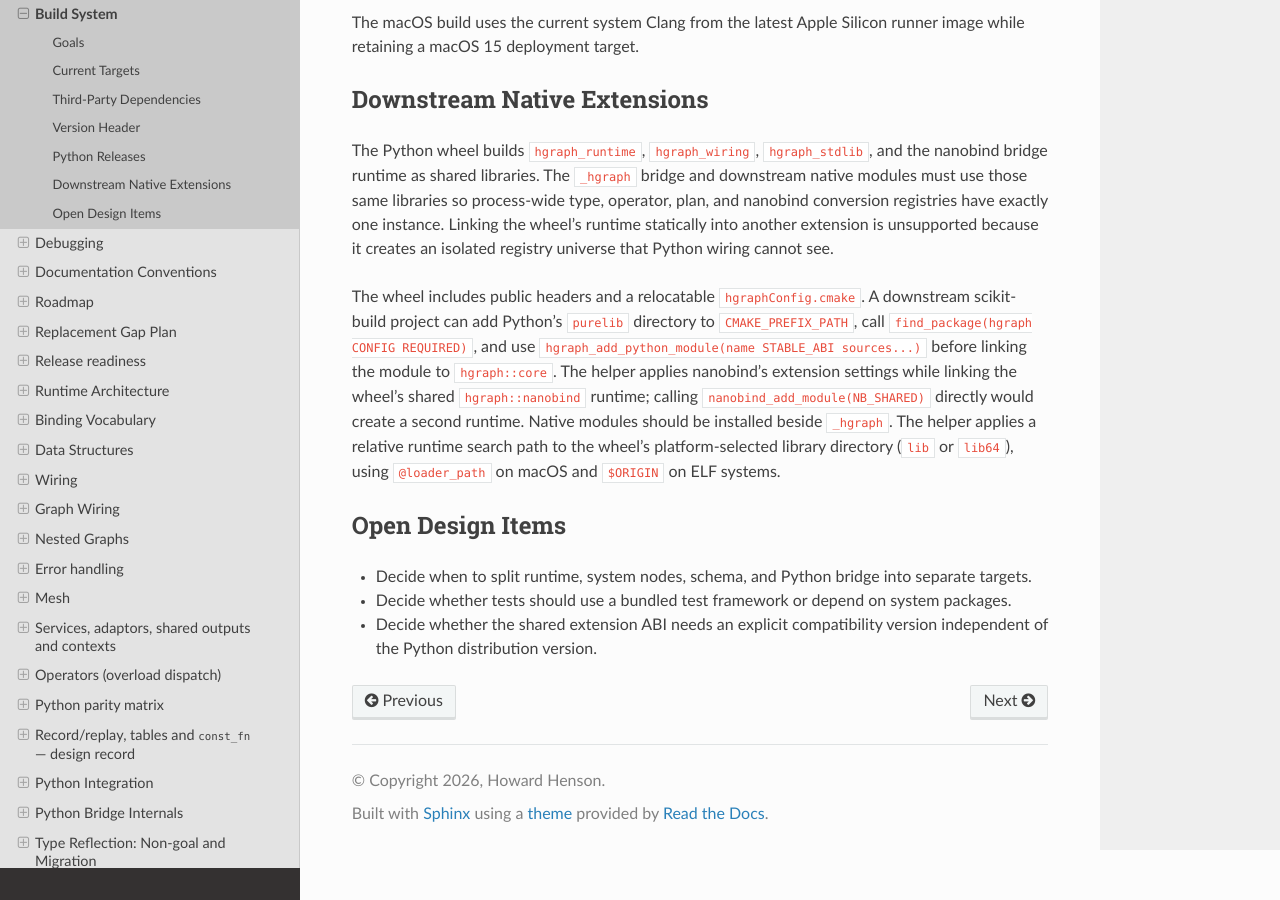
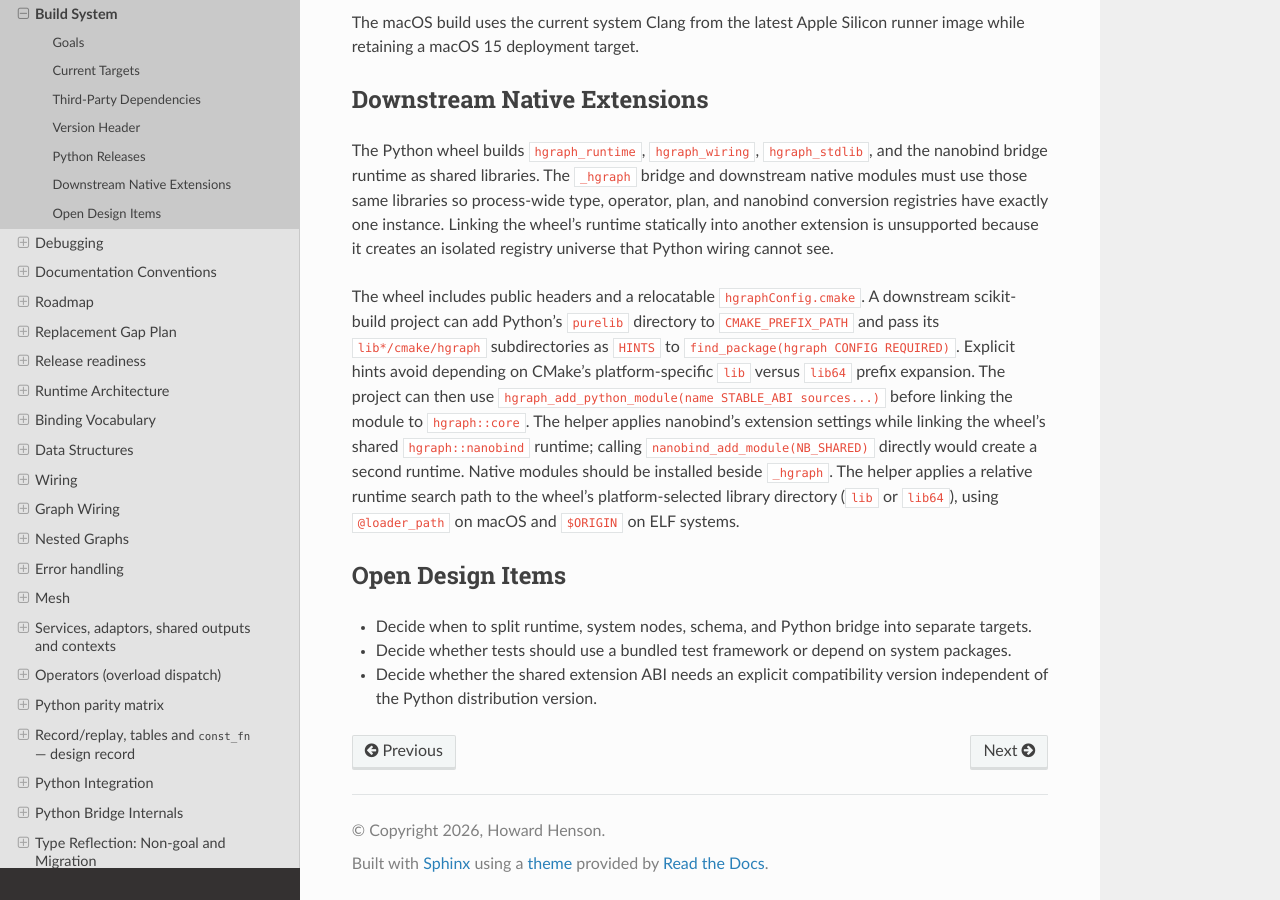
Before and after one commit to hhenson/hg_cpp, a Sphinx documentation site: the page built from docs/source/developer_guide/build_system.rst, in a window 1280 px wide and 900 px high, scrolled down 1702 px. Built offline with Sphinx 7.4.7 and the Read the Docs theme 3.1.0, drawn with Linux system fonts in a browser that asks for light colours.

Commit message:
Make Python SDK discovery libdir-independent

```diff
--- a/docs/source/developer_guide/build_system.rst
+++ b/docs/source/developer_guide/build_system.rst
@@ -88,7 +88,10 @@ because it creates an isolated registry universe that Python wiring cannot see.
 
 The wheel includes public headers and a relocatable ``hgraphConfig.cmake``.
 A downstream scikit-build project can add Python's ``purelib`` directory to
-``CMAKE_PREFIX_PATH``, call ``find_package(hgraph CONFIG REQUIRED)``, and use
+``CMAKE_PREFIX_PATH`` and pass its ``lib*/cmake/hgraph`` subdirectories as
+``HINTS`` to ``find_package(hgraph CONFIG REQUIRED)``. Explicit hints avoid
+depending on CMake's platform-specific ``lib`` versus ``lib64`` prefix
+expansion. The project can then use
 ``hgraph_add_python_module(name STABLE_ABI sources...)`` before linking the
 module to ``hgraph::core``. The helper applies nanobind's extension settings
 while linking the wheel's shared ``hgraph::nanobind`` runtime; calling
```
Also changed, not shown: 1 other file.
